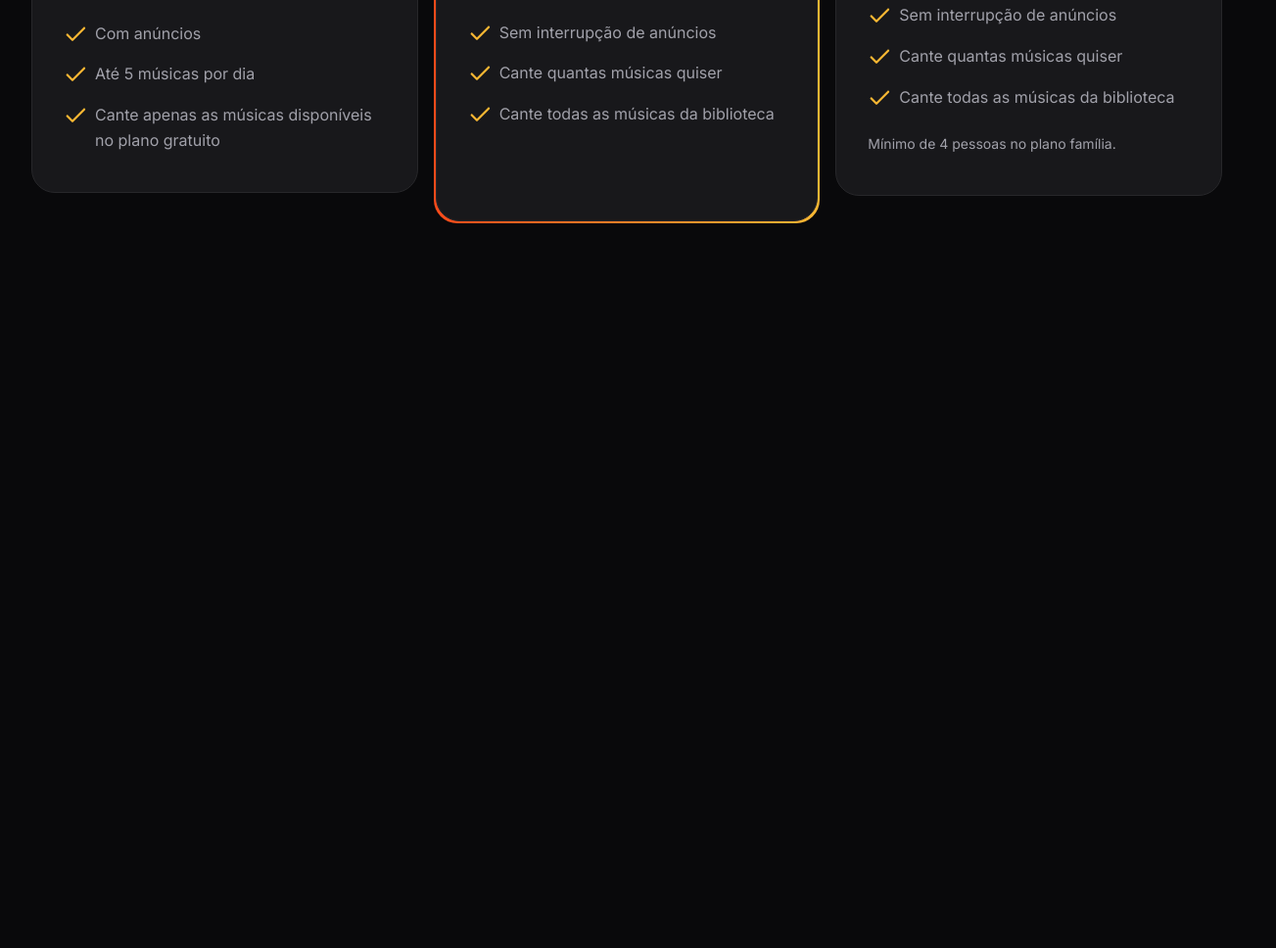
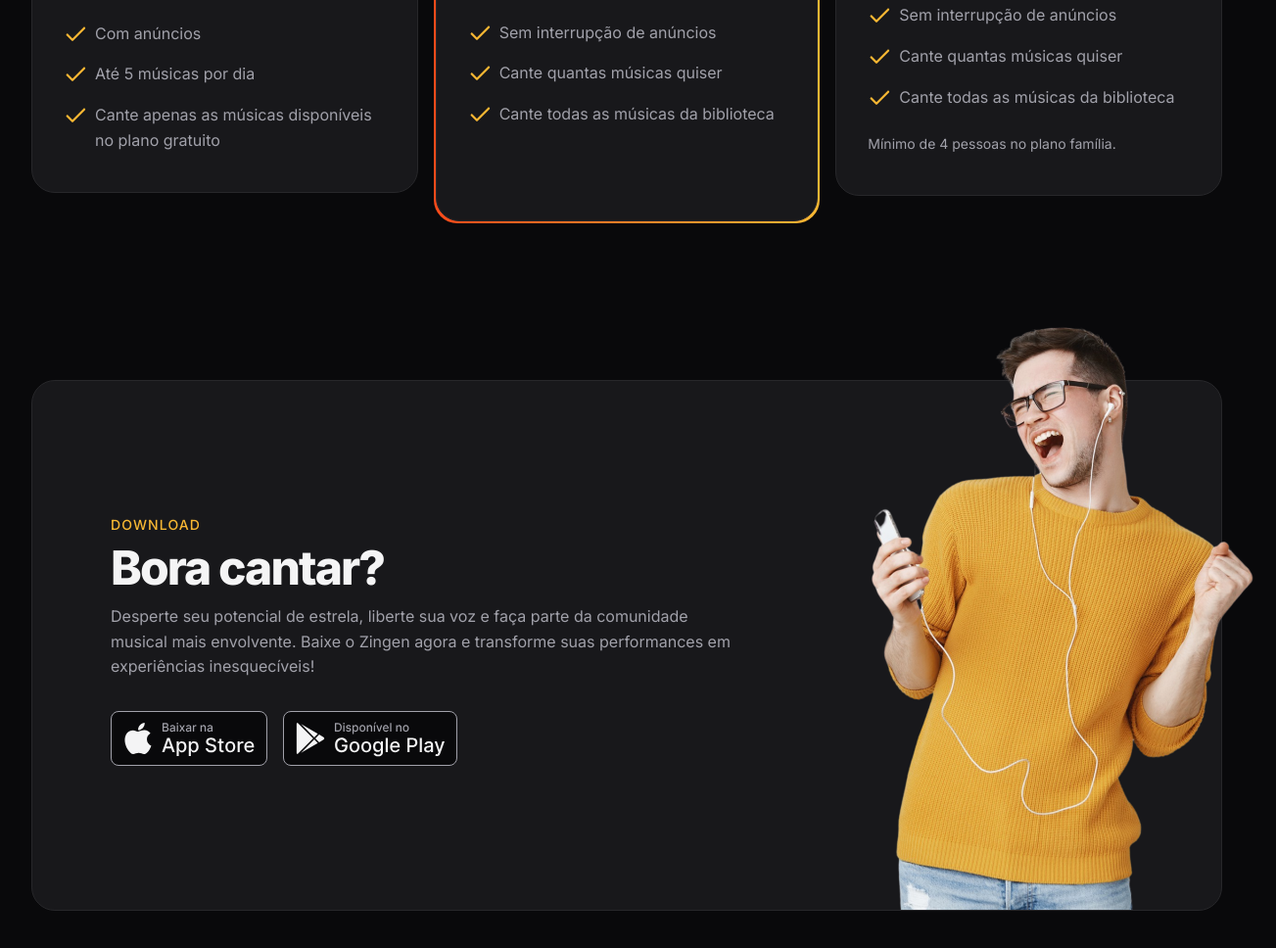
Before and after one commit to Douglassf91/Zingen, a plain HTML site: page index.html in a window 1280 px wide. Shown: the part 3239-4207 px from the top of the page at 98% size, 1303 px wide, since content can reach past the window. Before the commit the page ends 3547 px from the top, so only its background shows below. Drawn offline with Linux system fonts and the light colour scheme.

Commit message:
Seção download

```diff
--- a/index.html
+++ b/index.html
@@ -165,5 +165,31 @@
     </div>
   </section>
 
+  <section id="download">
+    <div class="container py-xl">
+      <div class="card px-lg even-columns items-center">
+        <div>
+          <header>
+            <strong>download</strong>
+            <h2>Bora cantar?</h2>
+          </header>
+          <p>Desperte seu potencial de estrela, liberte sua voz e faça parte da comunidade musical mais envolvente. Baixe o Zingen agora e transforme suas performances em experiências inesquecíveis!
+          </p>
+
+          <div class="buttons flex gap-1">
+            <a href="#">
+              <img src="assets/button-appstore.svg" alt="Baixar da Apple Store">
+            </a>
+            <a href="#">
+              <img src="assets/button-playstore.svg" alt="Baixar da Play Store">
+            </a>
+          </div>
+        </div>
+
+          <img src="assets/rapaz-ouvindo-musica-com-fones-de-ouvido-e-cantando-no-aplicativo-de-karaoke-removebg 1.png" alt="">
+      </div>
+    </div>
+  </section>
+
 </body>
 </html>
--- /dev/null
+++ b/styles/download.css
@@ -0,0 +1,31 @@
+#download {
+  .card {
+    padding: 3rem 1.5rem 15rem;
+    position: relative;
+    & > img {
+      width: 14.5rem;
+      position: absolute;
+      bottom: 0;
+      right: -3.5rem;
+    }
+  }
+
+  .buttons {
+    flex-wrap: wrap;
+    margin-top: 2rem;
+  }
+
+  @media (width >= 80em) {
+    .card {
+      padding: 8.75rem 5rem;
+
+      & > div:nth-child(1) {
+        max-width: 40rem;
+      }
+
+      & > img {
+        width: 29.125rem;
+      }
+    }
+  }
+}
--- a/styles/global.css
+++ b/styles/global.css
@@ -46,6 +46,8 @@ html {
   font-size: var(--fs-base);
   line-height: 1.6;
   color: var(--text-color-primary);
+
+  overflow-x: hidden;
 }
 
 body {
--- a/styles/index.css
+++ b/styles/index.css
@@ -9,3 +9,4 @@
 @import url(cards.css);
 @import url(features.css) (width >= 80rem);
 @import url(pricing.css);
+@import url(download.css);
```
Also changed, not shown: assets/button-appstore.svg (added), assets/button-playstore.svg (added).
